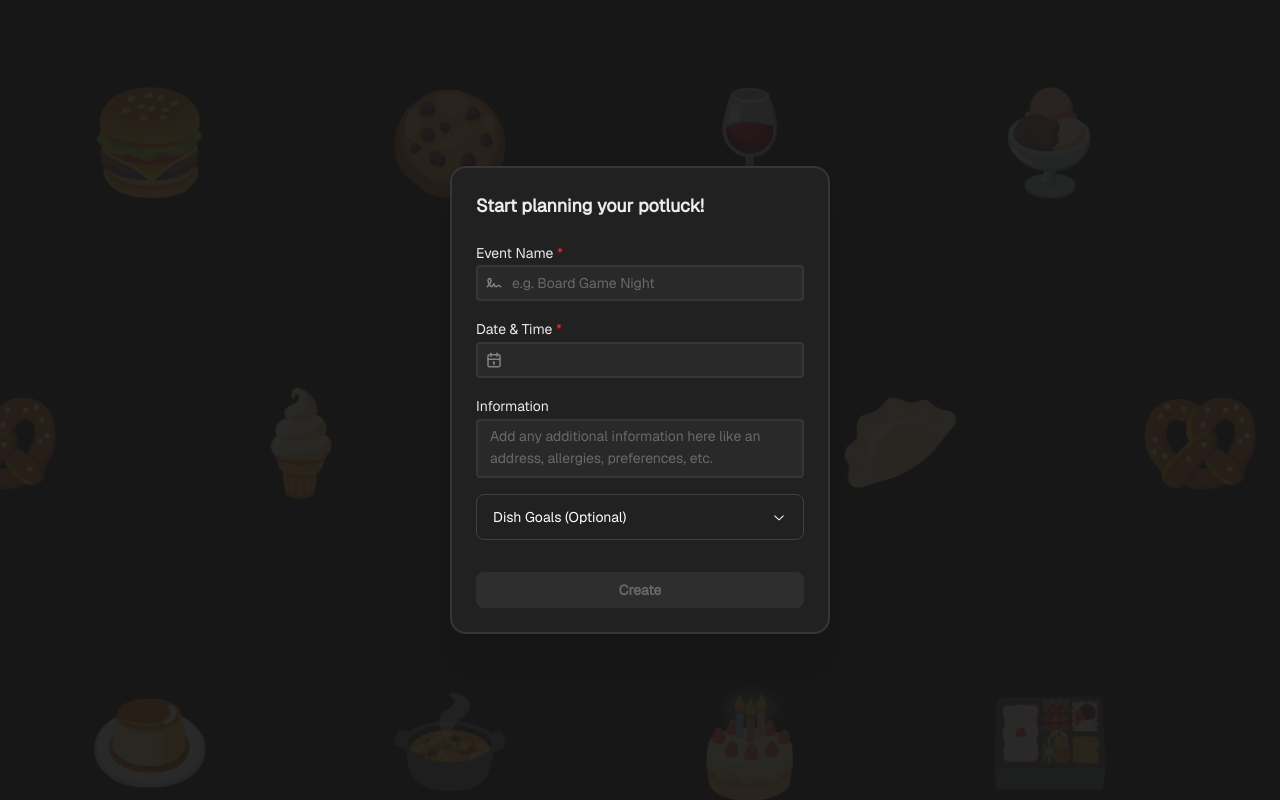
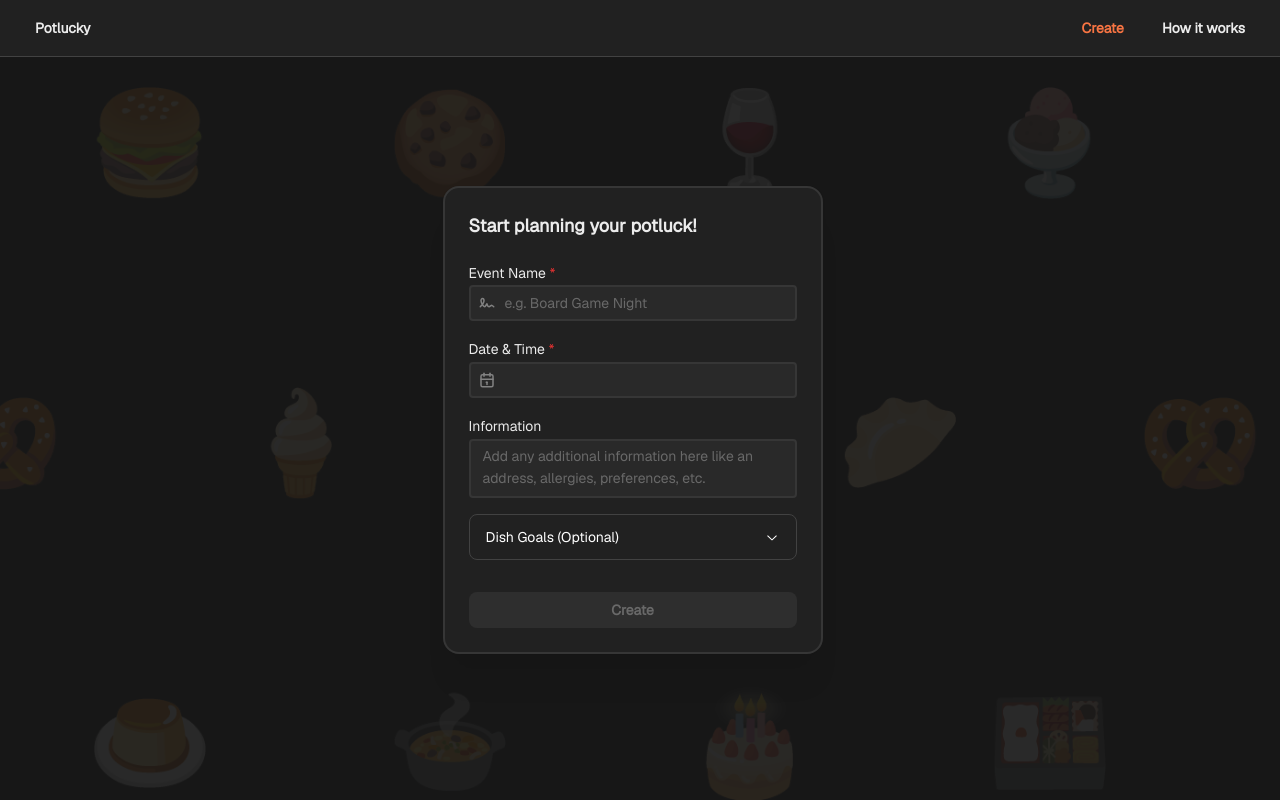
Before and after one commit to gavyn-ezell/potlucky, a React (Vite) app in the folder potlucky-client/: page / in a window 1280 px wide. Built offline with nearby package versions, Linux system fonts and the light colour scheme.

Commit message:
Added Navbar component and other improvements
    - Fixed param type for DishRow to use DishEntry
    - Added AppShell to __root.tsx to configure navbar placement
    - Improved centering of grid layout
    - Added margins for create potluck form
    - Removed unncessary imports

```diff
--- a/potlucky-client/src/components/AttendeeForm.tsx
+++ b/potlucky-client/src/components/AttendeeForm.tsx
@@ -1,5 +1,5 @@
 import { useForm } from "@tanstack/react-form"
-import { Stack, TextInput, Select, Group, Button, Text } from "@mantine/core"
+import { Stack, TextInput, Group, Button, Text } from "@mantine/core"
 import { z } from 'zod'
 
 
--- a/potlucky-client/src/components/DishRow.tsx
+++ b/potlucky-client/src/components/DishRow.tsx
@@ -1,4 +1,4 @@
-import { type Dish } from "@/types/types"
+import { type DishEntry } from "@/types/types"
 import { Paper, Group, Stack, Text } from "@mantine/core"
 
 export const CATEGORY_CONFIG: Record<string, { color: string; emoji: string }> = {
@@ -17,10 +17,8 @@ export const CATEGORY_CONFIG: Record<string, { color: string; emoji: string }> =
  * @param {string} dish - The name of the dish.
  * @param {string} attendee - The name of the attendee who brought the dish.
  * @param {string} dish_category - The category of the dish, used to determine the label's color and emoji.
- *
- * @returns {JSX.Element} A styled row displaying the dish information.
  */
-export function DishRow({ dish, attendee, dish_category }: Dish) {
+export function DishRow({ dish, dish_category, attendee }: DishEntry) {
 	const config = CATEGORY_CONFIG[dish_category.toLowerCase()] || CATEGORY_CONFIG.other
 
 	return (
--- /dev/null
+++ b/potlucky-client/src/components/Navbar.tsx
@@ -0,0 +1,51 @@
+import { ActionIcon, AppShell, Button, Container, Group } from "@mantine/core";
+import { useLocation } from '@tanstack/react-router'
+import { useEffect, useRef } from "react";
+import { IconLayoutSidebarLeftExpand } from "@tabler/icons-react";
+import "../styles.css";
+
+/**
+ * The `Navbar` component renders the header section of the application, including navigation links
+ * and branding. It highlights the active navigation link based on the current route.
+ *
+ * @remarks
+ * - This component uses `useLocation` from `tanstack-router` to determine the current route.
+ * - A `useEffect` hook is used to dynamically update the styles of the navigation links
+ *   based on the active route.
+ */
+export function Navbar() {
+	const location = useLocation();
+	const pathname = location.pathname
+	const createLink = useRef<HTMLAnchorElement | null>(null);
+	const tutorialLink = useRef<HTMLAnchorElement | null>(null);
+
+	useEffect(() => {
+		if (createLink != null && tutorialLink != null) {
+			if (pathname === "/") {
+				createLink!!.current!!.style.color = "var(--orange-primary)"
+			}
+			if (pathname === "/tutorial") {
+				tutorialLink!!.current!!.style.color = "var(--orange-primary)Why"
+			}
+		}
+	}, [location])
+
+	return (
+		<AppShell.Header bg="var(--bg-primary)">
+			<Container size="xxl">
+				<Group justify="space-between" align="center" py="xs">
+					<Group gap={0} align="center">
+						<ActionIcon variant="transparent" aria-label="sidebar-expand-button" c="var(--text-light)" mb={2} display={{base: "block", lg:"none"}}>
+							<IconLayoutSidebarLeftExpand />
+						</ActionIcon>
+						<Button variant="transparent" component="a" href="/" c="var(--text-white)" fw="bolder">Potlucky</Button>
+					</Group>
+					<Group gap={0} >
+						<Button id="create-link" ref={createLink} component="a" href="/" variant="transparent" c="var(--text-white)">Create</Button>
+						<Button id="tutorial-link" ref={tutorialLink} component="a" href="/tutorial" variant="transparent" c="var(--text-white)">How it works</Button>
+					</Group>
+				</Group>
+			</Container>
+		</AppShell.Header>
+	)
+}
--- a/potlucky-client/src/routes/__root.tsx
+++ b/potlucky-client/src/routes/__root.tsx
@@ -3,14 +3,21 @@ import { EmojiBackground } from '../components/EmojiBackground'
 import '@mantine/core/styles.css';
 import '@mantine/dates/styles.css';
 import '@mantine/notifications/styles.css';
+import { Navbar } from '@/components/Navbar';
+import { AppShell } from '@mantine/core';
 
 
 export const Route = createRootRoute({
   component: () => (
-    <>
+    <AppShell>
+      <Navbar />
       <EmojiBackground>
         <Outlet />
       </EmojiBackground>
+    </AppShell>
+  ),
+})
+
 {/* <TanStackDevtools
       config={{
         position: 'bottom-right',
@@ -22,6 +29,3 @@ export const Route = createRootRoute({
         },
     ]}
   /> */}
-    </>
-  ),
-})
--- a/potlucky-client/src/routes/index.tsx
+++ b/potlucky-client/src/routes/index.tsx
@@ -137,7 +137,7 @@ function MainPage() {
         alignItems: "center",
       }}
     >
-      <Paper w={{ base: "100%", xs: "380px" }}>
+      <Paper w={{ base: "100%", xs: "380px" }} mt={40}>
         <header>
           <Text size="lg" ta="left" mb="lg" fw="bold" mr="xl">
             Start planning your potluck!
--- a/potlucky-client/src/routes/pl.$plid.tsx
+++ b/potlucky-client/src/routes/pl.$plid.tsx
@@ -4,7 +4,7 @@ import { useDisclosure } from '@mantine/hooks'
 import { notifications } from '@mantine/notifications'
 import { useMutation, useQuery, useQueryClient } from "@tanstack/react-query"
 import dayjs from "dayjs"
-import { IconCheck, IconUsers, IconTrash, IconEyeOff, IconX } from "@tabler/icons-react"
+import { IconCheck, IconUsers, IconTrash, IconEyeOff, IconX, IconPlus } from "@tabler/icons-react"
 import { DishForm } from "@/components/DishForm"
 import { Category, type PotluckDataResponse, type PotluckProgress } from "@/types/types"
 import { useEffect, useMemo, useState } from "react"
@@ -196,8 +196,8 @@ function RouteComponent() {
 				timingFunction="ease"
 			>
 				{(transitionStyle) => (
-					<>
-						<Container size="xxl" mt={80}>
+					<Center>
+						<Container size="xxl" mt={100}>
 
 							{categoryProgress &&
 								<>
@@ -229,10 +229,10 @@ function RouteComponent() {
 								</>
 							}
 
+							<Center inline mx="auto">
 								<Grid
-								justify="center"    // Centers the grid horizontally
-								gutter="lg"         // Adds spacing between grid columns
-								style={{ width: "100%", margin: "auto" }} // Ensures the grid spans the full width
+									w={{xs: "100%"}}
+									mx="auto"
 								>
 									<Grid.Col span={3}>
 										<Stack>
@@ -280,7 +280,6 @@ function RouteComponent() {
 																		<UnstyledButton onClick={showLessAttendees}>
 																			<Avatar>
 																				<IconEyeOff size={16} />
-
 																			</Avatar>
 																		</UnstyledButton>
 																		:
@@ -304,13 +303,13 @@ function RouteComponent() {
 										</Stack>
 									</Grid.Col>
 
-								<Grid.Col span={5}>
+									<Grid.Col span={6}>
 										<Stack>
 											<Group align="center" justify="space-between">
-											<Tabs variant="pills" defaultValue="1" value={activeTab} onChange={setActiveTab} py={3} px="sm">
-												<Tabs.List justify="space-between">
+												<Tabs variant="pills" defaultValue="1" value={activeTab} onChange={setActiveTab} p={2}>
+													<Tabs.List grow>
 														<Tabs.Tab value="1" color="var(--bg-input-dark)" >
-														Main
+															<Text size="xs">Main</Text>
 														</Tabs.Tab>
 														<Tabs.Tab value="2" color="var(--bg-input-dark)">
 															Sides
@@ -331,6 +330,8 @@ function RouteComponent() {
 													<CopyButton value={typeof window !== 'undefined' ? window.location.href : ''}>
 														{({ copy }) => (
 															<Button
+																size="xs"
+																radius="md"
 																color="primaryColor"
 																onClick={() => {
 																	copy()
@@ -347,7 +348,9 @@ function RouteComponent() {
 															</Button>
 														)}
 													</CopyButton>
-												<Button onClick={addDishModalHandlers.open} color="var(--bg-input-dark)" bd="2px solid var(--border-primary)">Add</Button>
+													<Button size="xs" radius="md" onClick={addDishModalHandlers.open} color="var(--bg-input-dark)" bd="2px solid var(--border-primary)">
+														<IconPlus size={16}/>
+													</Button>
 													{currentAttendee && <Text c="dimmed">as {currentAttendee}</Text>}
 												</Group>
 											</Group>
@@ -476,8 +479,10 @@ function RouteComponent() {
 										</Card>
 									</Grid.Col>
 								</Grid>
+							</Center>
+
 						</Container>
-					</>
+					</Center>
 				)}
 			</Transition>
 		</>
--- a/potlucky-client/src/styles.css
+++ b/potlucky-client/src/styles.css
@@ -18,6 +18,10 @@
   src: url("./fonts/Geist-Regular.woff2") format("woff2");
 }
 
+html {
+  scrollbar-gutter: stable;
+}
+
 body {
   margin: 0;
   -webkit-font-smoothing: antialiased;
--- a/potlucky-client/src/theme.ts
+++ b/potlucky-client/src/theme.ts
@@ -79,7 +79,6 @@ export const mantineTheme: MantineThemeOverride = createTheme({
     "5xl": rem("40px"),
     "6xl": rem("44px"),
   },
-
   colors: {
     primaryColor,
   },
```
Lines whose indentation alone changed are shown as unchanged.
